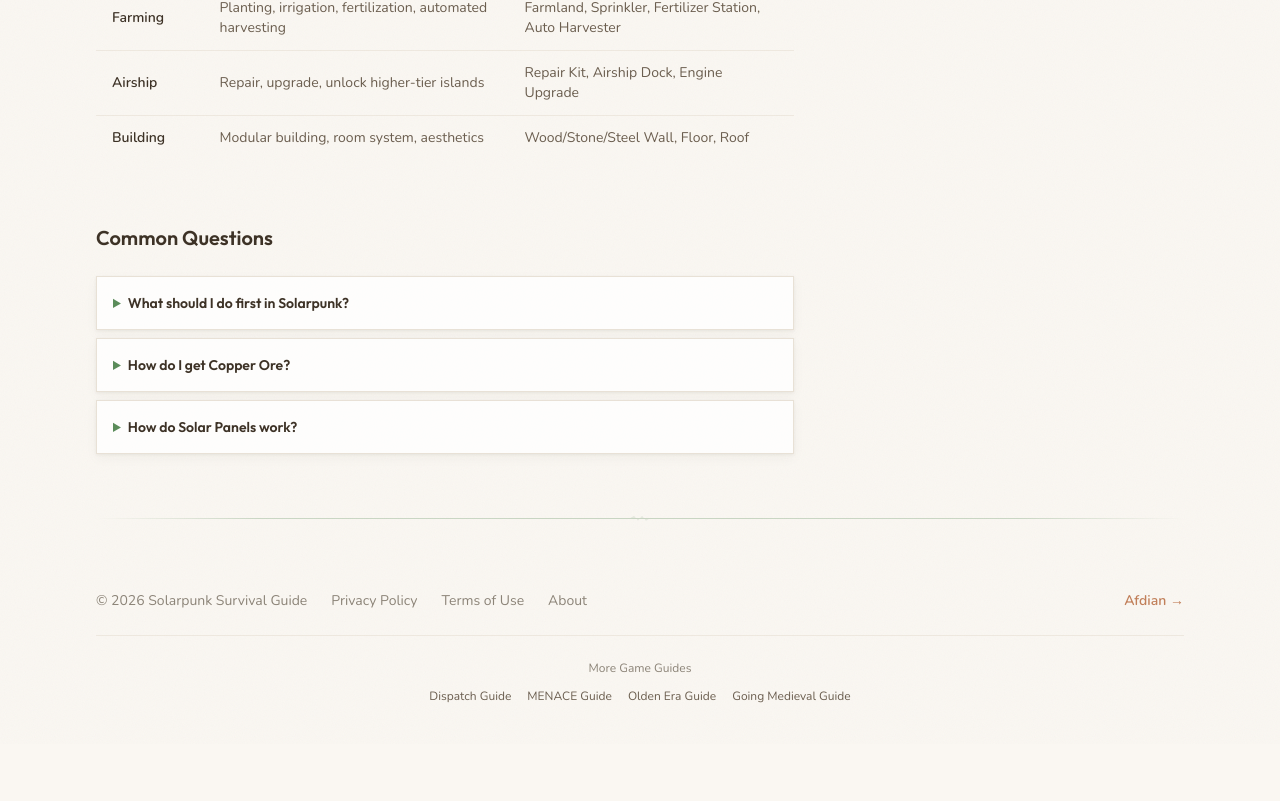
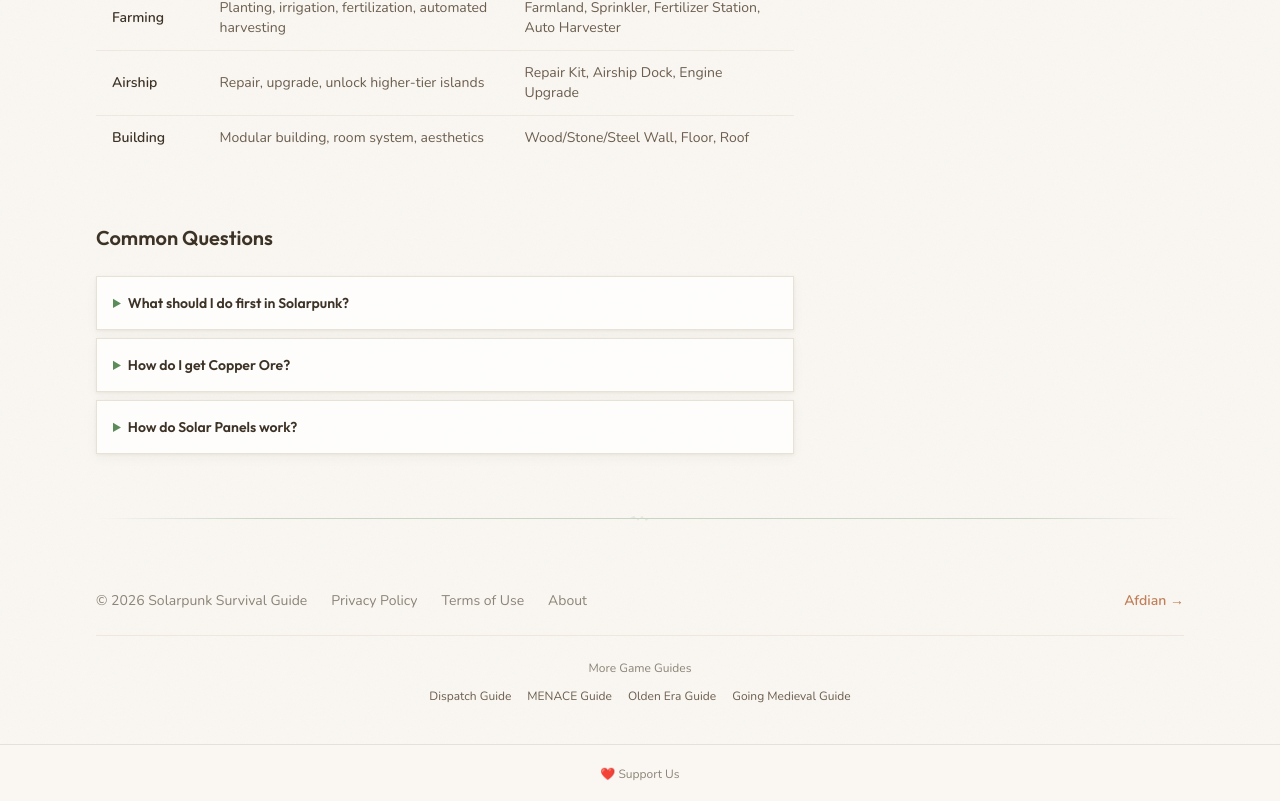
Before and after one commit to ryuuu2020/solarpunk-guide, a Next.js app: page / in a window 1280 px wide. Shown: the part 2396-3197 px from the top of the page. Before the commit the page ends 3140 px from the top, so only its background shows below. Built offline with nearby package versions, Linux system fonts and the light colour scheme.

Commit message:
Add Afdian support link

```diff
--- a/app/layout.tsx
+++ b/app/layout.tsx
@@ -38,8 +38,11 @@ export default function RootLayout({
         {/* Google AdSense */}
         <script async src="https://pagead2.googlesyndication.com/pagead/js/adsbygoogle.js?client=ca-pub-8925824244664340" crossOrigin="anonymous" />
       </head>
-      <body className="font-body min-h-screen bg-field-paper">
-        {children}
+      <body className="font-body min-h-screen flex flex-col bg-field-paper">
+        <div className="flex-1">{children}</div>
+        <footer className="text-center py-4 border-t border-stone/20">
+          <a href="https://afdian.com/a/gameguidehub" target="_blank" rel="noopener noreferrer" className="font-body text-xs text-stone hover:text-bark transition-colors">❤️ Support Us</a>
+        </footer>
       </body>
     </html>
   );
```
